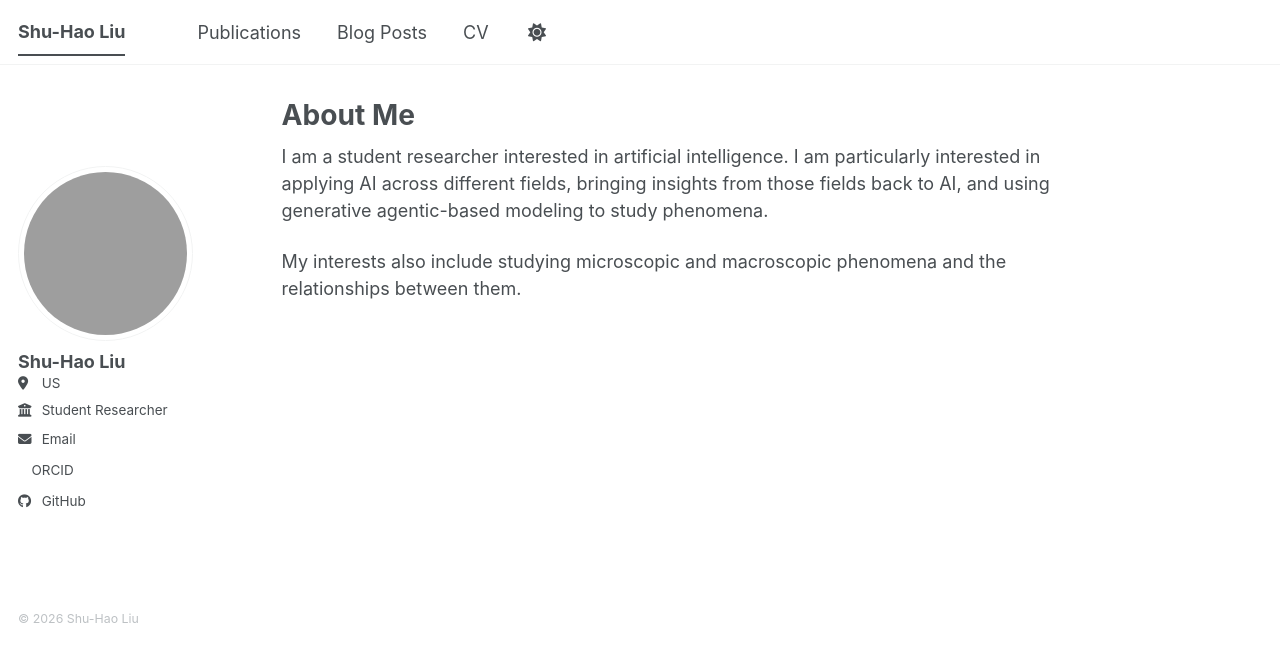
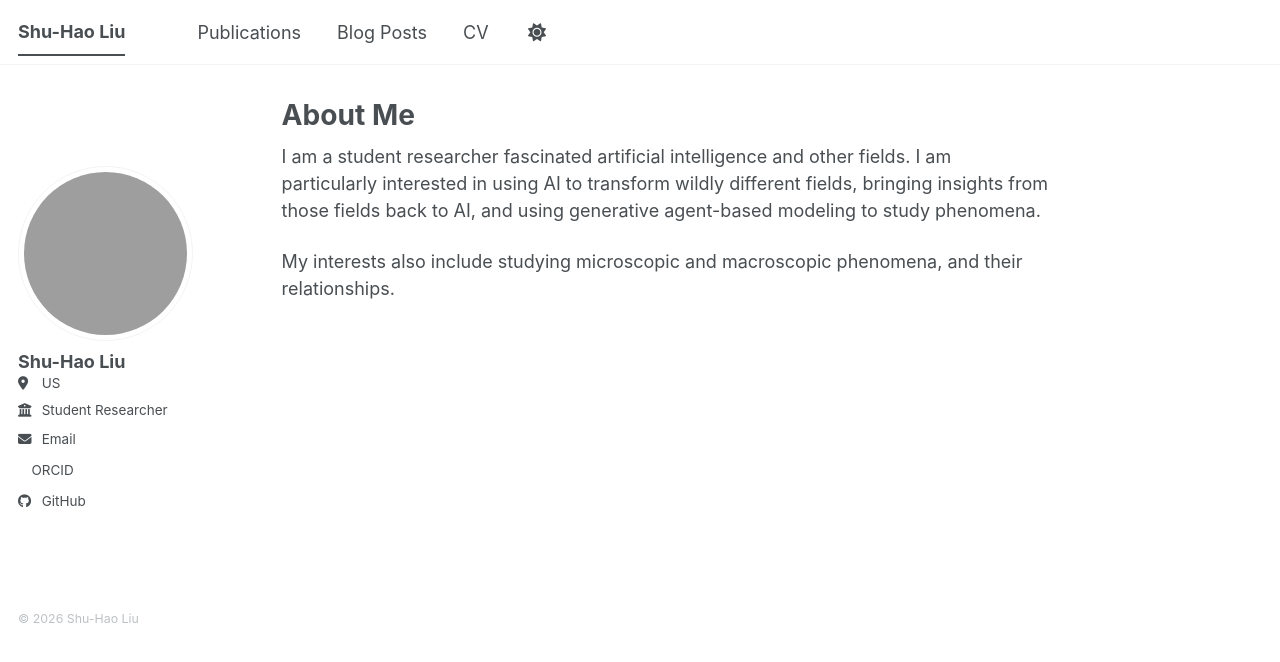
Before and after one commit to shu-hao-liu/shu-hao-liu.github.io, a Jekyll site: the page built from _pages/about.md, in a window 1280 px wide. Shown: the top 662 px of the page. Built offline with Jekyll 4.4.1, drawn with Linux system fonts in a browser that asks for light colours; a script bundle is joined from its source files by our own code; a style sheet for code colours, icons or effects is not loaded; grey boxes are pictures that could not be loaded.

Commit message:
Update about page and clear CV

```diff
--- a/_pages/about.md
+++ b/_pages/about.md
@@ -7,6 +7,6 @@ redirect_from:
   - /about.html
 ---
 
-I am a student researcher interested in artificial intelligence. I am particularly interested in applying AI across different fields, bringing insights from those fields back to AI, and using generative agentic-based modeling to study phenomena.
+I am a student researcher fascinated artificial intelligence and other fields. I am particularly interested in using AI to transform wildly different fields, bringing insights from those fields back to AI, and using generative agent-based modeling to study phenomena.
 
-My interests also include studying microscopic and macroscopic phenomena and the relationships between them.
+My interests also include studying microscopic and macroscopic phenomena, and their relationships.
```
Also changed, not shown: _pages/cv.md (+0 -14 lines).
